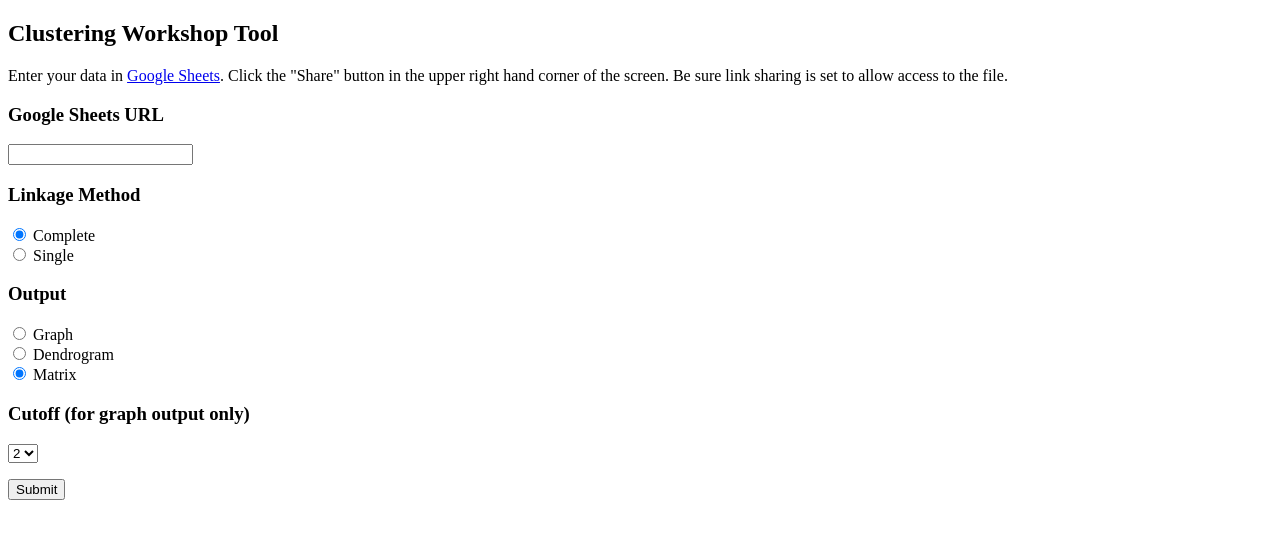
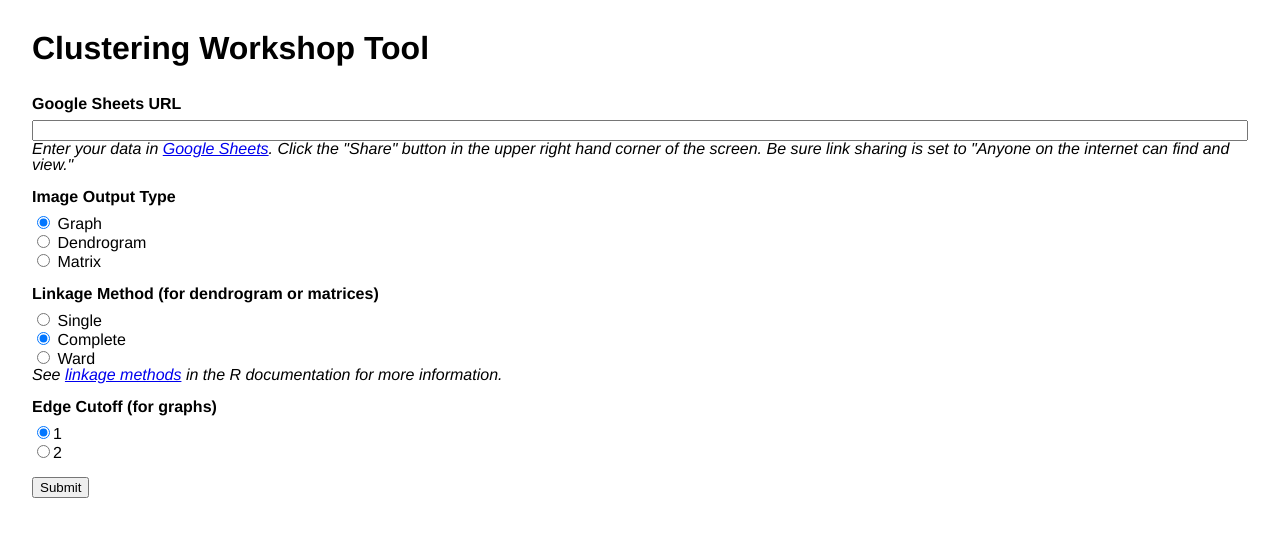
Before and after one commit to johnjung/clustering_workshop_tool, a Flask app: page / in a window 1280 px wide. Shown: the top 539 px of the page. Run offline with Flask 2, Linux system fonts and the light colour scheme.

Commit message:
fixes to graphic design, added ward to linkage methods.

```diff
--- a/app/main.py
+++ b/app/main.py
@@ -28,9 +28,10 @@ def get_svg_response(svg_string, svg_filename):
     """
     Get a Flask Response to return a named SVG file.
     """
-    r = Response(svg_string, mimetype="image/svg+xml", direct_passthrough=True)
-    r.headers['Content-Disposition'] = 'attachment; filename="{}"'.format(svg_filename)
-    return r
+    return Response(svg_string, mimetype="image/svg+xml")
+    # r = Response(svg_string, mimetype="image/svg+xml", direct_passthrough=True)
+    # r.headers['Content-Disposition'] = 'attachment; filename="{}"'.format(svg_filename)
+    # return r
 
 @app.route("/")
 def form():
@@ -82,8 +83,6 @@ def cluster():
     else:
         raise NotImplementedError
 
-'''
 if __name__ == "__main__":
     # debug only
     app.run(host='0.0.0.0', debug=True, port=80)
-'''
--- a/app/templates/form.html
+++ b/app/templates/form.html
@@ -1,36 +1,110 @@
 <!doctype html>
 <html lang="en">
 <title>Clustering Workshop Tool</title>
+<head>
+<style>
+/* http://meyerweb.com/eric/tools/css/reset/
+   v2.0 | 20110126
+   License: none (public domain)
+*/
+
+html, body, div, span, applet, object, iframe,
+h1, h2, h3, h4, h5, h6, p, blockquote, pre,
+a, abbr, acronym, address, big, cite, code,
+del, dfn, em, img, ins, kbd, q, s, samp,
+small, strike, strong, sub, sup, tt, var,
+b, u, i, center,
+dl, dt, dd, ol, ul, li,
+fieldset, form, label, legend,
+table, caption, tbody, tfoot, thead, tr, th, td,
+article, aside, canvas, details, embed,
+figure, figcaption, footer, header, hgroup,
+menu, nav, output, ruby, section, summary,
+time, mark, audio, video {
+	margin: 0;
+	padding: 0;
+	border: 0;
+	font-size: 100%;
+	font: inherit;
+	vertical-align: baseline;
+}
+/* HTML5 display-role reset for older browsers */
+article, aside, details, figcaption, figure,
+footer, header, hgroup, menu, nav, section {
+	display: block;
+}
+body {
+	line-height: 1;
+}
+ol, ul {
+	list-style: none;
+}
+blockquote, q {
+	quotes: none;
+}
+blockquote:before, blockquote:after,
+q:before, q:after {
+	content: '';
+	content: none;
+}
+table {
+	border-collapse: collapse;
+	border-spacing: 0;
+}
+
+/*
+ * MAIN
+ */
+
+body {
+    font-family: Helvetica, sans-serif;
+}
+h1 {
+    font-size: 2em;
+    font-weight: bold;
+    margin-bottom: 1em;
+}
+h3 {
+    font-weight: bold;
+    margin-bottom: .5em;
+}
+i {
+    font-style: italic;
+}
+p {
+    margin-bottom: 1em;
+}
+</style>
+</head>
+<body style="margin: 2em;">
 <nav>
   <h1>Clustering Workshop Tool</h1>
 </nav>
 
-<p>Enter your data in <a href="https://google.com/sheets">Google Sheets</a>.
-Click the "Share" button in the upper right hand corner of the screen. Be sure
-link sharing is set to allow access to the file.</p>
-
 <form action="/cluster" method="post">
     <h3><label for="url">Google Sheets URL</label></h3>
     <p>
-        <input id="url" name="url" type="text"><br>
+        <input id="url" name="url" style="width: calc(100% - 8px);" type="text"><br>
+    <i>Enter your data in <a href="https://google.com/sheets">Google Sheets</a>.
+    Click the "Share" button in the upper right hand corner of the screen. Be sure
+    link sharing is set to "Anyone on the internet can find and view."</i></p>
+
+    <h3>Image Output Type</h3>
+    <p>
+        <input checked="checked" name="output" type="radio" value="graph"> <label for="output">Graph</label><br>
+        <input name="output" type="radio" value="dendrogram"> <label for="output">Dendrogram</label><br>
+        <input name="output" type="radio" value="matrix"> <label for="output">Matrix</label>
     </p>
-    <h3>Linkage Method</h3>
+    <h3>Linkage Method (for dendrogram or matrices)</h3>
     <p>
+        <input name="linkage" type="radio" value="single"> <label for="linkage">Single</label><br>
         <input checked="checked" name="linkage" type="radio" value="complete"> <label for="linkage">Complete</label><br>
-        <input name="linkage" type="radio" value="single"> <label for="linkage">Single</label>
-    </p>
-    <h3>Output</h3>
+        <input name="linkage" type="radio" value="ward"> <label for="linkage">Ward</label><br>
+        <i>See <a href="https://www.rdocumentation.org/packages/mdendro/versions/1.0.1/topics/linkage">linkage methods</a> in the R documentation for more information.</i></p>
+    <h3>Edge Cutoff (for graphs)</h3>
     <p>
-        <input name="output" type="radio" value="graph"> <label for="output">Graph</label><br>
-        <input name="output" type="radio" value="dendrogram"> <label for="output">Dendrogram</label><br>
-        <input checked="checked" name="output" type="radio" value="matrix"> <label for="output">Matrix</label>
-    </p>
-    <h3>Cutoff (for graph output only)</h3>
-    <p>
-        <select name="cutoff">
-            <option selected="selected" value="2">2</option>
-            <option value="1">1</option>
-        </select>
+        <input checked="checked" name="cutoff" type="radio" value="1"><label for="cutoff">1</label><br>
+        <input name="cutoff" type="radio" value="2"><label for="cutoff">2</label>
     </p>
     <p>
         <input type="submit">
```
